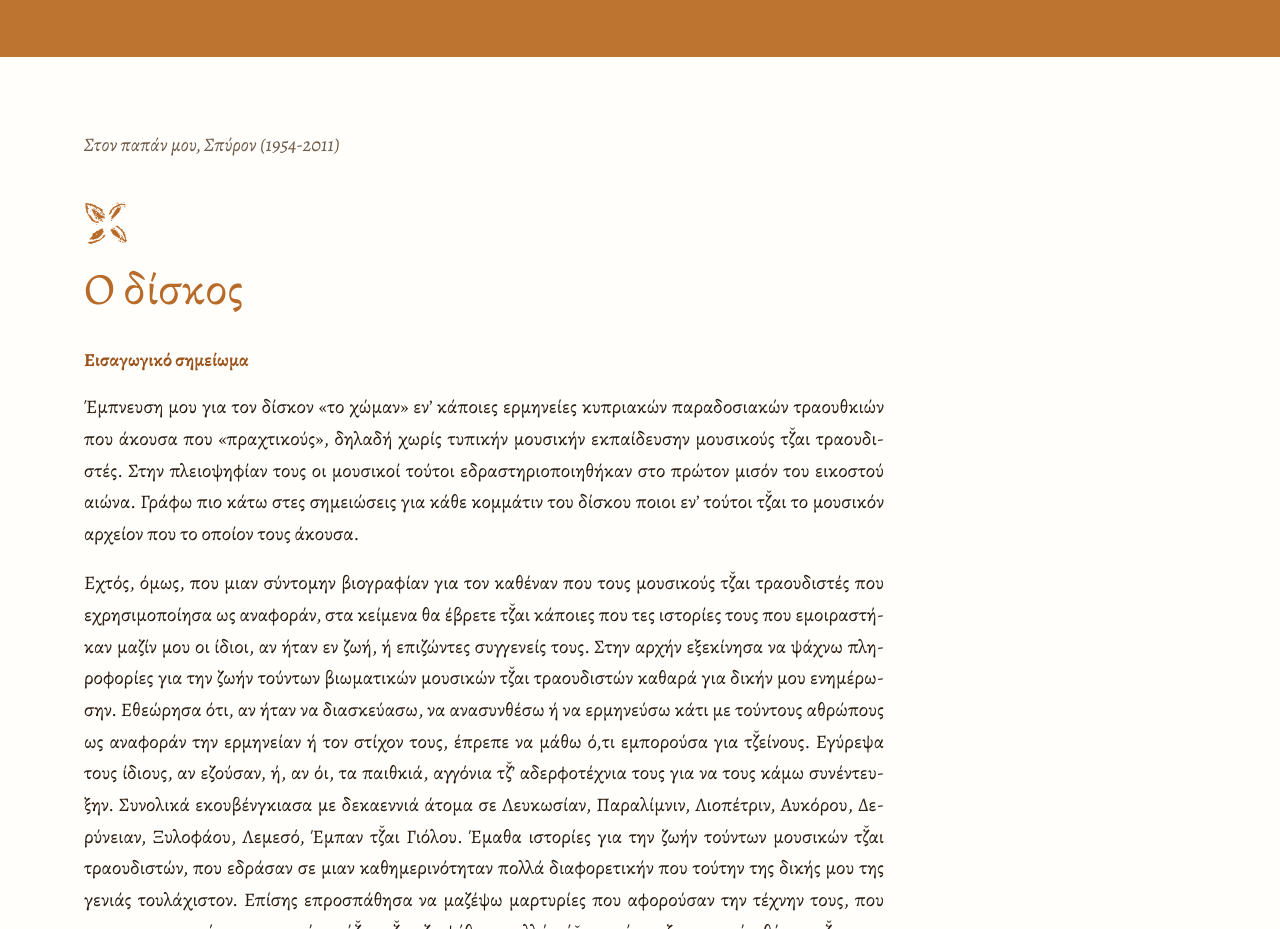
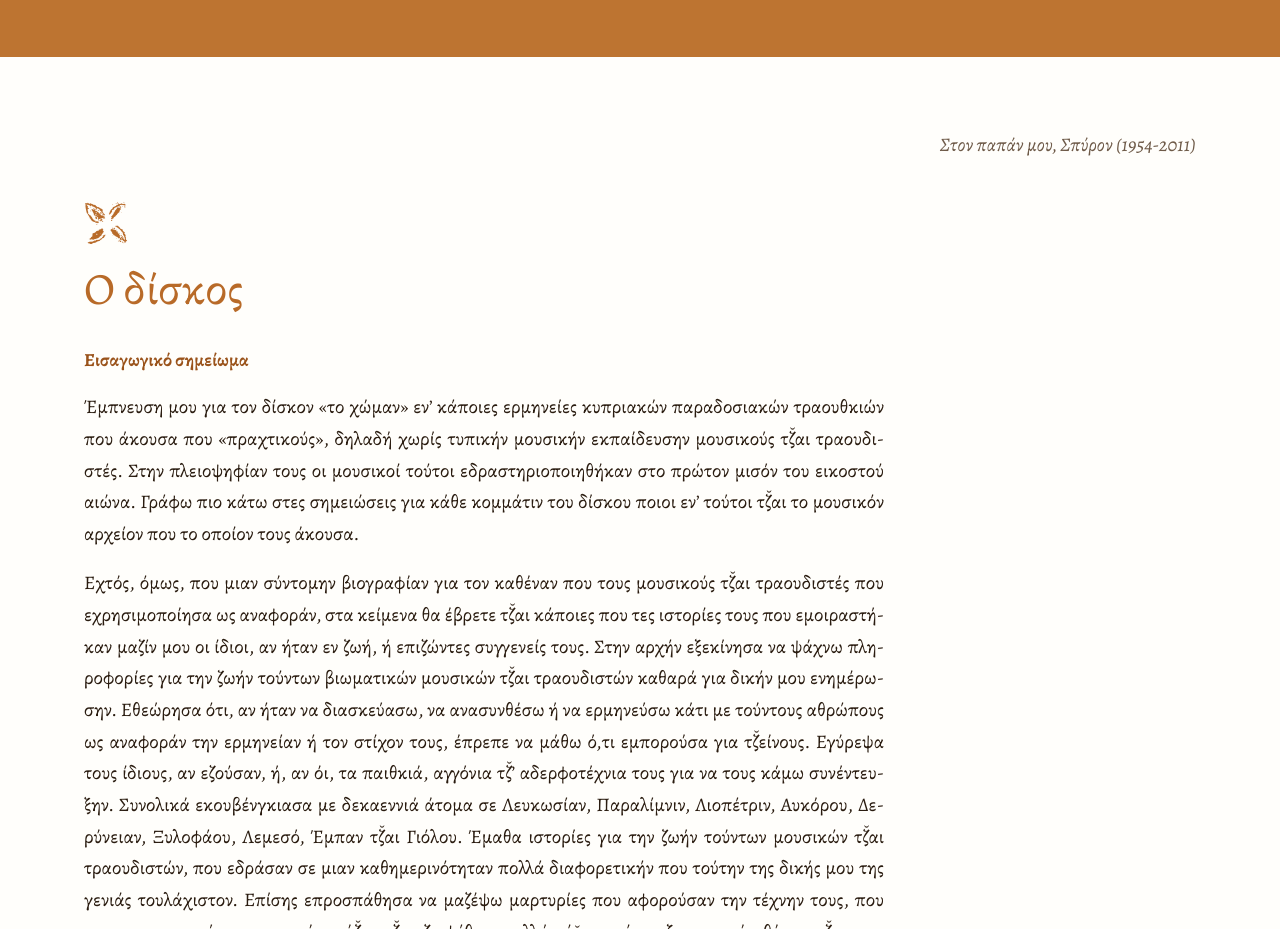
Before and after one commit to ypahitas/simeonToHoma, a plain HTML site: page index.html in a window 1280 px wide. Shown: the part 840-1769 px from the top of the page. Drawn offline with Linux system fonts and the light colour scheme.

Commit message:
Update style.css

```diff
--- a/css/style.css
+++ b/css/style.css
@@ -223,7 +223,7 @@ html.partial .contact .orn{--m:url("../images/ornament-flower.png")}
 .legend{margin:1rem 0 0;font-size:.92rem;font-style:italic;color:var(--muted)}
 
 /* ---------- thanks ---------- */
-.dedication{font-style:italic;font-size:1.2rem;color:var(--muted);margin:0 0 2.5rem}
+.dedication{font-style:bold;font-style:italic;text-align:right;font-size:1.2rem;color:var(--muted);margin:0 0 2.5rem}
 
 /* ---------- interview photos ---------- */
 .photos .lead{font-style:italic;color:var(--muted);margin:-1rem 0 2.2rem}
```
